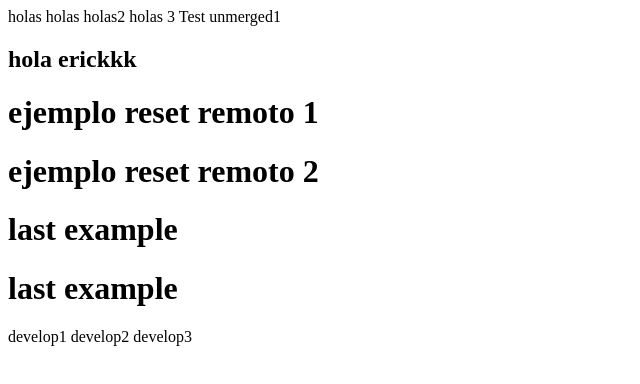
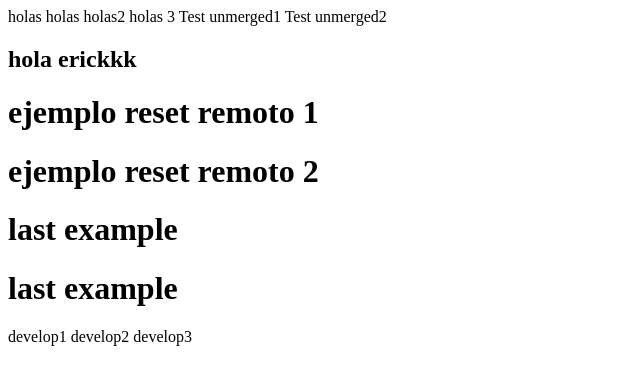
Before and after one commit to jhamil-conaca-coderoad-com/testtest, a plain HTML site: page index.html in a window 1280 px wide. Shown: the whole page, without its empty margins (0-640 px from the left). Drawn offline with Linux system fonts and the light colour scheme.

Commit message:
changes2

```diff
--- a/index.html
+++ b/index.html
@@ -5,6 +5,7 @@
 
 <body>
 Test unmerged1
+Test unmerged2
 </body>
 <h2>hola erickkk</h2>
 <H1>ejemplo reset remoto 1</H1>
```
